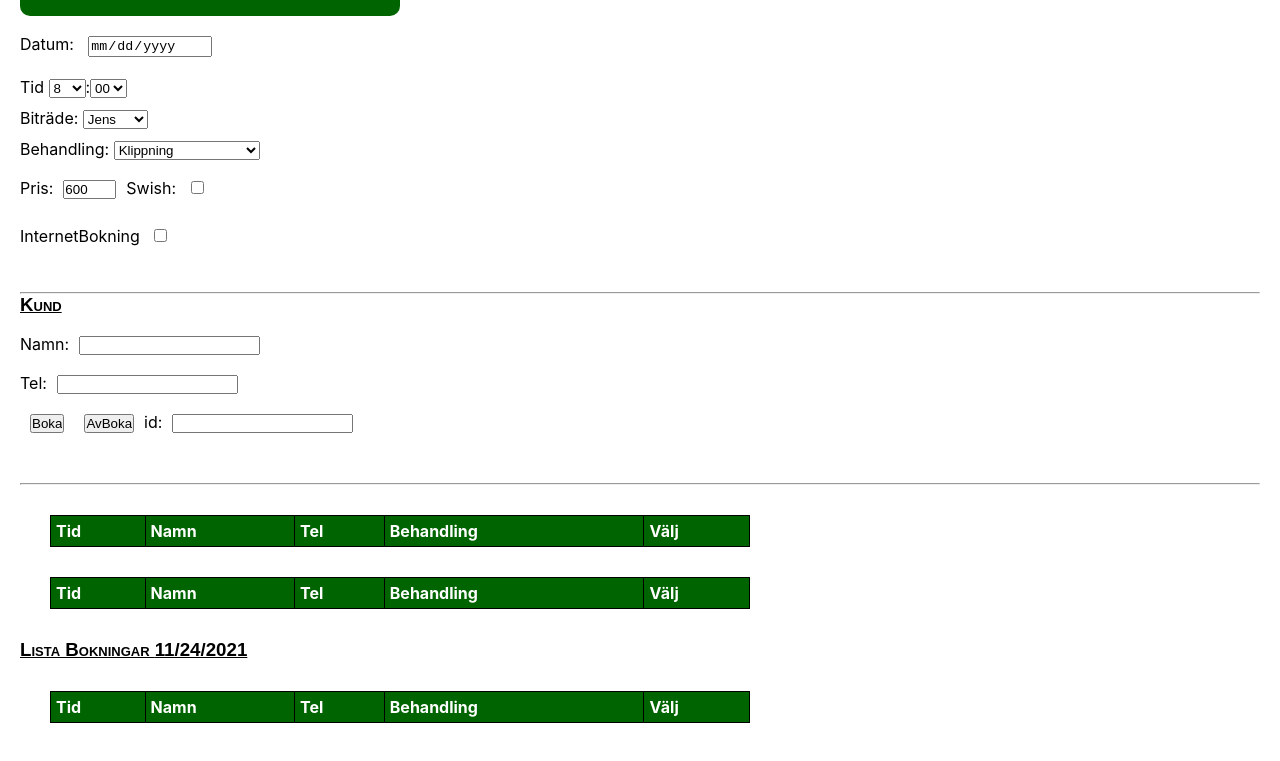
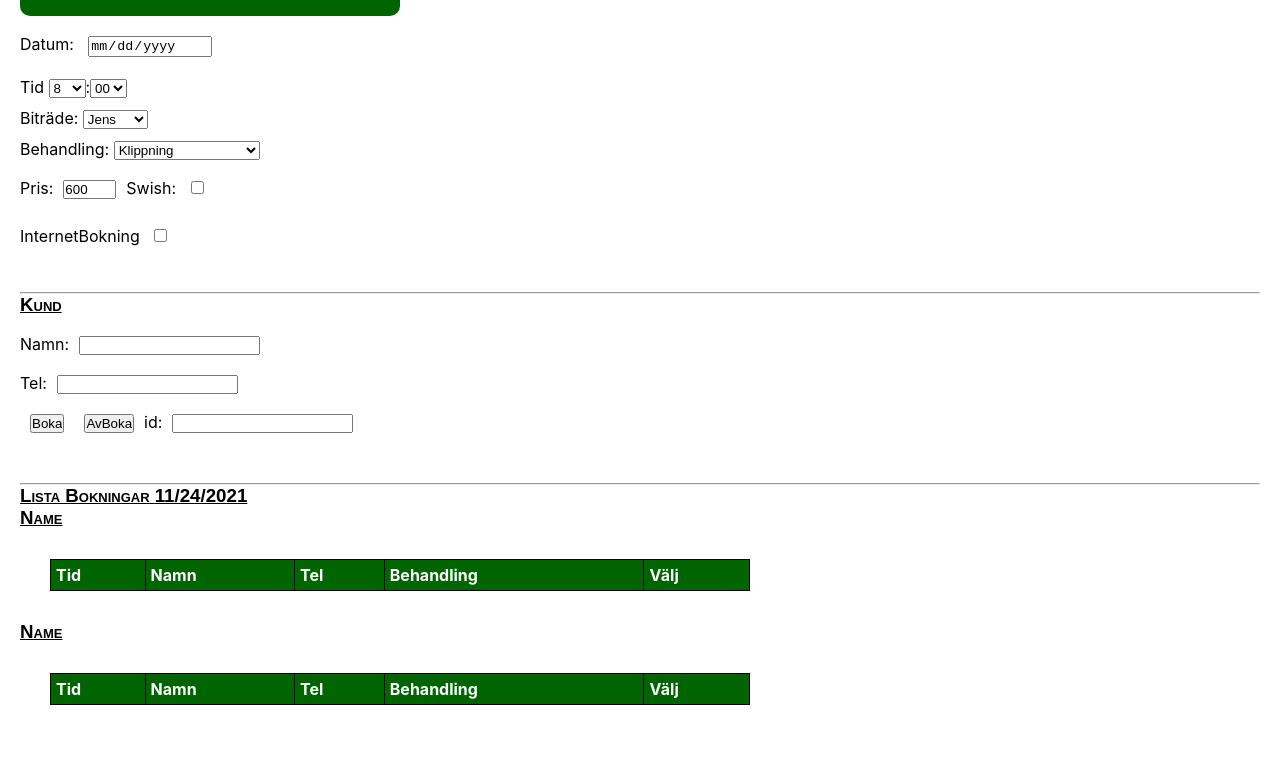
Before and after one commit to jelu000/bokingcomponent, a React (Create React App) app: page / in a window 1280 px wide. Shown: the part 436-1197 px from the top of the page. Built offline with nearby package versions, Linux system fonts and the light colour scheme.

Commit message:
försökte skapa array  med tableobjekt som har assistent som id och array_table som table som kan lopas ut

```diff
--- a/src/components/JlBokingComp.js
+++ b/src/components/JlBokingComp.js
@@ -403,23 +403,33 @@ createBokingTables(){
 
     let t_array_table = t_assistents.map( (t_assis) => {
 
+
+
+      //new array
       let t_new_boking_array = [];
 
       for(let i=0; i<t_this_daybokings.length; i++) {
 
         //console.log(`innerloop ${i} : assis ${t_this_daybokings[i].t_assistent}`);
         if (t_assis === t_this_daybokings[i].t_assistent){
-          console.log(`${JSON.stringify(t_this_daybokings[i].t_assistent)}  = ${JSON.stringify(t_assis)} :: ${t_assis === t_this_daybokings[i].t_assistent} `);
+          //console.log(`${JSON.stringify(t_this_daybokings[i].t_assistent)}  = ${JSON.stringify(t_assis)} :: ${t_assis === t_this_daybokings[i].t_assistent} `);
           //console.log(`${i}: Bokingobject= ${JSON.stringify(t_bokning)} `)
           t_new_boking_array.push(t_this_daybokings[i]);
 
         }
       }//end of for loop
+
+      //Create a table object, assistent name as (string)=t_key and table_obj as(Object)
+      let tableobjekt = {t_assistent: t_assis, table_obj: t_new_boking_array};
+      console.log(`tableobject ${JSON.stringify(tableobjekt)}`);
+
+
+
       return t_new_boking_array;
       //t_array_table.push(t_new_boking_array);
     });//end of map()
 
-     console.log(`t_table = ${ JSON.stringify(t_array_table) }  LENGTH ${t_array_table.length}`);
+     //console.log(`t_table = ${ JSON.stringify(t_array_table) }  LENGTH ${t_array_table.length}`);
 
      //let T_BokingTable = BokingTable  valdBokingEvt={this.valdBokingEvt} bokningsarray={this.state.state_vald_dag_arraybokningar}
 
@@ -439,9 +449,9 @@ createBokingTables(){
 
     let t_bokingtable_data = this.createBokingTables();
 
-    let t_jsx_tables = t_bokingtable_data.map( (assis_table) => {
+    let t_jsx_tables = t_bokingtable_data.map( (assis_table, it) => {
 
-      return <BokingTable  valdBokingEvt={this.valdBokingEvt} bokningsarray={assis_table} / >
+      return ( <div key={it}><h3>Name</h3> <BokingTable key={it} valdBokingEvt={this.valdBokingEvt} bokningsarray={assis_table} /> </div>)
 
     });
 
@@ -495,14 +505,13 @@ createBokingTables(){
 
           <hr/>
 
-            {/*this.createBokingTables()*/
-             t_jsx_tables
-            }
+
 
 
           <h3>Lista Bokningar {this.state.valtDatumTextfelt}</h3>
 
-           <BokingTable  valdBokingEvt={this.valdBokingEvt} bokningsarray={this.state.state_vald_dag_arraybokningar} / >
+           { /*<BokingTable  valdBokingEvt={this.valdBokingEvt} bokningsarray={this.state.state_vald_dag_arraybokningar } / > */}
+           { t_jsx_tables }
 
            <div>
 
```
